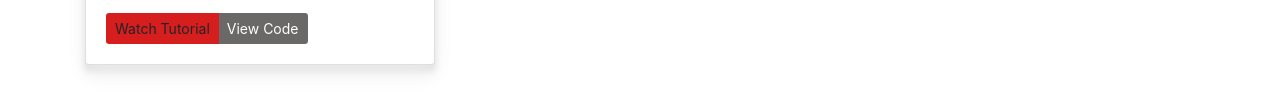
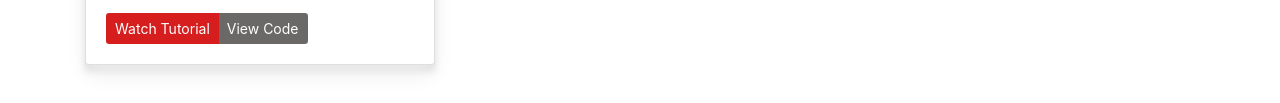
Before and after one commit to coding-dragon/coding-dragon.github.io, a plain HTML site: page index.html in a window 1280 px wide. In both pictures the pointer is over the link "Watch Tutorial". Shown: the part 951-1054 px from the top of the page. Drawn offline with nearby package versions, Linux system fonts and the light colour scheme.

Commit message:
Update custom.css

```diff
--- a/custom.css
+++ b/custom.css
@@ -33,6 +33,9 @@ a, a:active {
   background-color: #6b6868;
   color: #fff;
 }
+.btn-yt:hover, .btn-code:hover {
+  color: #fff;
+}
 
 /* media */
 @media (max-width: 500px) {
```
